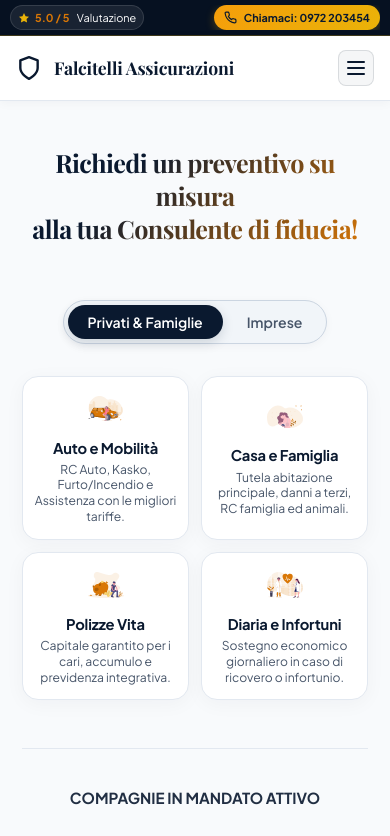
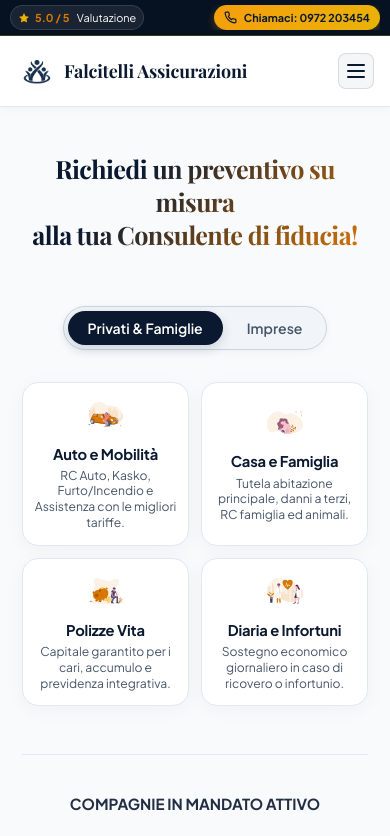
Before and after one commit to mikconte/assicurazioni-website, a website: page index.html in a window 390 px wide. Shown: the top 836 px of the page. Drawn offline with nearby package versions, Linux system fonts and the light colour scheme; a web font is replaced by a local one.

Commit message:
Add Falcitelli Logo

```diff
--- a/css/styles.css
+++ b/css/styles.css
@@ -109,17 +109,23 @@
 .logo {
   display: flex;
   align-items: center;
-  gap: 8px;
+  gap: 6px;
   font-family: var(--font-serif);
   font-weight: 700;
-  font-size: clamp(1.20rem, 2vw, 1.55rem);
+  font-size: clamp(1.05rem, 2vw, 1.55rem);
   letter-spacing: -0.01em;
   color: var(--color-navy);
 }
 
-.logo svg {
-  width: 26px;
-  height: 26px;
+.logo svg,
+.logo img {
+  width: 52px;
+  height: 52px;
+  object-fit: contain;
+  vertical-align: middle;
+  mix-blend-mode: multiply;
+  flex-shrink: 0;
+  margin-right: 0;
 }
 
 .logo span {
@@ -960,6 +966,15 @@
     padding: 0 16px;
     gap: 0;
   }
+  .logo {
+    gap: 6px;
+    font-size: 1.12rem;
+  }
+  .logo svg,
+  .logo img {
+    width: 42px !important;
+    height: 42px !important;
+  }
 
   /* Nasconde il bottone Preventivo su mobile (appare nel menu) */
   #header-btn-preventivo {
--- a/index.html
+++ b/index.html
@@ -82,7 +82,7 @@
   <link rel="preconnect" href="https://fonts.googleapis.com">
   <link rel="preconnect" href="https://fonts.gstatic.com" crossorigin>
   <link href="https://fonts.googleapis.com/css2?family=Playfair+Display:ital,wght@0,600;0,700;0,800;1,600;1,700&family=Plus+Jakarta+Sans:wght@400;500;600;700;800&display=swap" rel="stylesheet">
-  <link rel="stylesheet" href="css/styles.css">
+  <link rel="stylesheet" href="css/styles.css?v=2.0">
 </head>
 <body>
 
@@ -116,7 +116,7 @@
   <header>
     <div class="container">
       <a href="index.html" class="logo" style="text-decoration: none; color: inherit;">
-        <svg width="22" height="22" viewBox="0 0 24 24" fill="none" stroke="#0a192f" stroke-width="2.2" stroke-linecap="round" stroke-linejoin="round" style="vertical-align: -3px; margin-right: 4px;"><path d="M12 22s8-4 8-10V5l-8-3-8 3v7c0 6 8 10 8 10z"/></svg> <strong>Falcitelli Assicurazioni</strong>
+        <img src="images/logo.jpg" alt="Logo Falcitelli Assicurazioni" width="52" height="52"> <strong>Falcitelli Assicurazioni</strong>
       </a>
       <button class="nav-hamburger" id="nav-hamburger" aria-label="Apri menu" aria-expanded="false">
         <span></span>
```
Also changed, not shown: grazie.html (+2 -2 lines), preventivo.html (+2 -2 lines), privacy.html (+2 -2 lines), images/logo.jpg (added), images/logo.svg (added).
